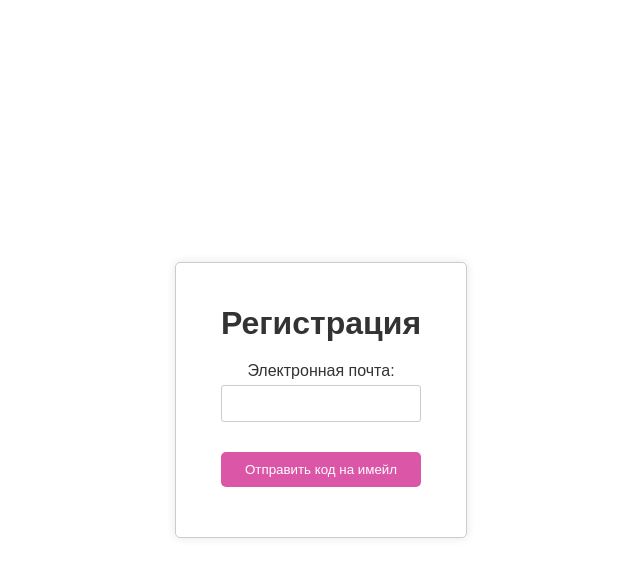
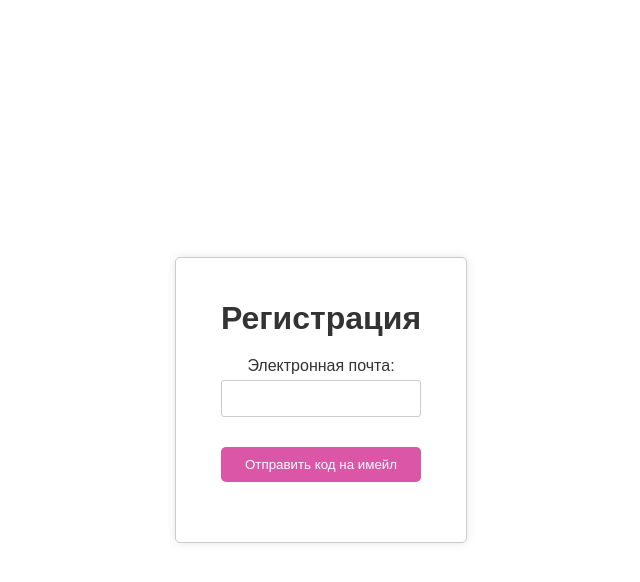
Before and after one commit to ZhovtenkoA/COR-Identity, a FastAPI app: page /static/signup.html in a window 1280 px wide. Shown: the top 582 px of the page, without its empty margins (319-959 px from the left). Run offline with FastAPI, Linux system fonts and the light colour scheme.

Commit message:
update signup

```diff
--- a/cor_auth/static/signup.html
+++ b/cor_auth/static/signup.html
@@ -37,7 +37,7 @@
                 <label for="password">Пароль:</label>
                 <div class="input-wrapper">
                     <div id="password-message" class="error-message"></div>
-                    <input type="password" id="password" name="password" placeholder="Введите пароль" minlength="8" maxlength="12" required>
+                    <input type="password" id="password" name="password" placeholder="Введите пароль" minlength="5" maxlength="21" required>
                     <span class="toggle-password" data-target="#password">👁️</span>
 
                 </div>
@@ -46,15 +46,16 @@
             <div class="password-container hidden">
                 <label for="confirm-password">Повторите пароль:</label>
                 <div class="input-wrapper">
-                    <input type="password" id="confirm-password" placeholder="Подтвердите пароль" minlength="8" maxlength="12" required>
+                    <input type="password" id="confirm-password" placeholder="Подтвердите пароль" minlength="5" maxlength="21" required>
                     <span class="toggle-password" data-target="#confirm-password">👁️</span>
                 </div>
             </div>
 
             <button type="button" id="registration-button" class="hidden">Зарегистрироваться</button>
             <button type="button" id="login-button" class="hidden">ВОЙТИ</button>
-            <input type="button" id="sendVerifCode" value="Отправить код на имейл" onclick="sendVerificationCode()">
-
+           <!-- <input type="button" id="sendVerifCode" value="Отправить код на имейл" onclick="sendVerificationCode()">-->
+            <button type="button" id="sendVerifCode" onclick="sendVerificationCode()">Отправить код на имейл</button>
+            <div id="confirmationMessage" class="confirmationMessage"></div>
             <div id="verificationCodeWindow" class="hidden">
                 <input type="text" id="verificationCodeInput" class="hidden" placeholder="Введите код">
                 <input type="button" id="ConfirmationCodeInput" value="Подтвердить" class="hidden" onclick="verifyVerificationCode()">
@@ -92,6 +93,7 @@
                 });
             });
 
+            const confirmationMessageDiv = document.getElementById('confirmationMessage');
             const passwordInput = document.getElementById('password');
             const confirmPasswordInput = document.getElementById('confirm-password');
             const form = document.getElementById('registrationForm');
@@ -100,10 +102,11 @@
             const loginButton = document.getElementById('login-button');
             const passwordMessageDiv = document.getElementById('password-message');
 
+
 function checkFields() {
         const isPasswordEmpty = passwordInput.value === '';
         const isConfirmPasswordEmpty = confirmPasswordInput.value === '';
-                const isPasswordValidLength = (passwordInput.value.length >= 6 && passwordInput.value.length <= 20)&&(confirmPasswordInput.value.length >= 6 && confirmPasswordInput.value.length <= 20);
+        const isPasswordValidLength = passwordInput.value.length >= 6 && passwordInput.value.length <= 20;
 
         if (isPasswordEmpty || isConfirmPasswordEmpty || !isPasswordValidLength) {
             registrationButton.classList.add('inactive-button');
@@ -118,29 +121,51 @@
                 passwordMessageDiv.innerText = '';
             }
 
-
-
+            messageDiv.innerText = ''; // Очищаем сообщение о совпадении паролей
         } else {
             registrationButton.classList.remove('inactive-button');
             registrationButton.disabled = false;
             loginButton.classList.remove('inactive-button');
             loginButton.disabled = false;
             passwordMessageDiv.innerText = '';
+
+            if (passwordInput.value !== confirmPasswordInput.value) {
+                messageDiv.innerText = 'Пароли не совпадают!!!';
+                messageDiv.style.color = 'red';
+            } else {
+                messageDiv.innerText = 'Пароли совпадают!';
+                messageDiv.style.color = 'green';
             }
         }
-
+    }
             // Проверка полей при загрузке страницы
             checkFields();
 
+
+
+              // Проверка полей при вводе данных
+          passwordInput.addEventListener('input', function() {
+        checkFields();
+        if (passwordInput.value.length > 0 || confirmPasswordInput.value.length > 0) {
+            confirmationMessageDiv.innerText = ''; // Скрыть сообщение о подтверждении почты
+               }
+            });
+
+        confirmPasswordInput.addEventListener('input', function() {
+        checkFields();
+        if (passwordInput.value.length > 0 || confirmPasswordInput.value.length > 0) {
+            confirmationMessageDiv.innerText = ''; // Скрыть сообщение о подтверждении почты
+                }
+             });
             // Проверка полей при вводе данных
             passwordInput.addEventListener('input', checkFields);
             confirmPasswordInput.addEventListener('input', checkFields);
 
             registrationButton.addEventListener('click', () => {
                 if (passwordInput.value !== confirmPasswordInput.value) {
-                    alert('Пароли не совпадают!');
+                  //  alert('Пароли не совпадают!');
                 } else {
-                    alert('Пароли совпадают');
+                 //   alert('Пароли совпадают');
                     const formData = new FormData(form);
                     const formDataJson = {};
 
@@ -221,7 +246,9 @@
             var form = document.getElementById("registrationForm");
             var emailInput = form.elements.email;
             var messageDiv = document.getElementById("message");
+            var confirmationMessageDiv = document.getElementById("confirmationMessage");
             var email = emailInput.value;
+            var sendCodeButton = document.getElementById('sendVerifCode');
 
             var xhr = new XMLHttpRequest();
             xhr.open("POST", "/api/auth/send_verification_code");
@@ -230,13 +257,39 @@
             xhr.onreadystatechange = function() {
                 if (xhr.readyState === XMLHttpRequest.DONE) {
                     if (xhr.status === 200) {
-                        alert('Код подтверждения отправлен на Вашу почту!');
+                      //  alert('Код подтверждения отправлен на Вашу почту!');
                         console.log("Код подтверждения отправлен на вашу электронную почту.");
+                        confirmationMessageDiv.innerText = "Код подтверждения выслан Вам на имейл!";
+                        confirmationMessageDiv.style.color = 'green';
+
                         showVerificationCodeInput();
                         messageDiv.style.display = 'none';
 
                         document.getElementById('ConfirmationCodeInput').style.display = 'block';
                         document.getElementById('verificationCodeInput').style.display = 'block';
+
+                             // Блокируем кнопку и устанавливаем обратный отсчет
+                //var sendCodeButton = document.getElementById('sendVerifCode');
+
+
+                sendCodeButton.disabled = true;
+                        sendCodeButton.classList.add('inactive-button');
+
+                        var countdown = 30;
+                        sendCodeButton.textContent = `Отправить ещё через ${countdown}с`;
+
+                        var interval = setInterval(function() {
+                            countdown--;
+                            sendCodeButton.textContent = `Отправить ещё через ${countdown}с`;
+                            if (countdown <= 0) {
+                                clearInterval(interval);
+                                sendCodeButton.disabled = false;
+                                sendCodeButton.classList.remove('inactive-button');
+                                sendCodeButton.textContent = 'Отправить код на имейл';
+                                //confirmationMessageDiv.style.display = 'none';
+                            }
+                        }, 1000);
+
                     } else {
                         var error = JSON.parse(xhr.responseText);
                         console.error("Произошла ошибка при отправке кода подтверждения на почту.");
@@ -257,7 +310,7 @@
         function verifyVerificationCode() {
             var verificationCodeInput = document.getElementById("verificationCodeInput");
             var emailInput = document.getElementById("email");
-
+            var confirmationMessageDiv = document.getElementById("confirmationMessage");
             var email = emailInput.value;
             var verificationCode = verificationCodeInput.value;
 
@@ -268,8 +321,11 @@
             xhr.onreadystatechange = function() {
                 if (xhr.readyState === XMLHttpRequest.DONE) {
                     if (xhr.status === 200) {
+                        confirmationMessageDiv.innerText = "Ваша почта успешно подтверждена!";
+                confirmationMessageDiv.style.color = 'green';
+                confirmationMessageDiv.style.display = 'block'; // confirmationMessageDiv.style.display = 'none';
+
                         console.log("Код подтверждения верный.");
-                        alert('Ваша почта успешно подтверждена!!!');
 
                         const containers = document.querySelectorAll('.password-container');
                         containers.forEach(container => { container.style.display = 'block'; });
@@ -280,8 +336,11 @@
                         document.getElementById('message').style.display = 'none';
                     } else {
                         console.error("Неверный код подтверждения.");
-                        alert('Неверный код подтверждения!!!');
+                       // alert('Неверный код подтверждения!!!');
 
+                        confirmationMessageDiv.innerText = "НЕВЕРНЫЙ КОД ПОДТВЕРЖДЕНИЯ!!!";
+                        confirmationMessageDiv.style.color = 'red';
+                        confirmationMessageDiv.style.display = 'block';
                         const containers = document.querySelectorAll('.password-container');
                         containers.forEach(container => { container.style.display = 'none'; });
                     }
--- a/cor_auth/static/styles.css
+++ b/cor_auth/static/styles.css
@@ -276,7 +276,7 @@ a:hover {
 
 .inactive-button {
     background-color: gray;
-    color: #666; /* Цвет текста */
+    color: #3a3838; /* Цвет текста */
     cursor: not-allowed; /* Курсор "недоступен" */
 
     pointer-events: none;
@@ -290,3 +290,10 @@ a:hover {
     color: red;
     font-size: 9px;
     margin-top: 1px; }
+
+
+
+.confirmationMessage {
+    color: green;
+    font-size: 14px;
+    margin-top: 10px;}
```
Lines whose indentation alone changed are shown as unchanged.
